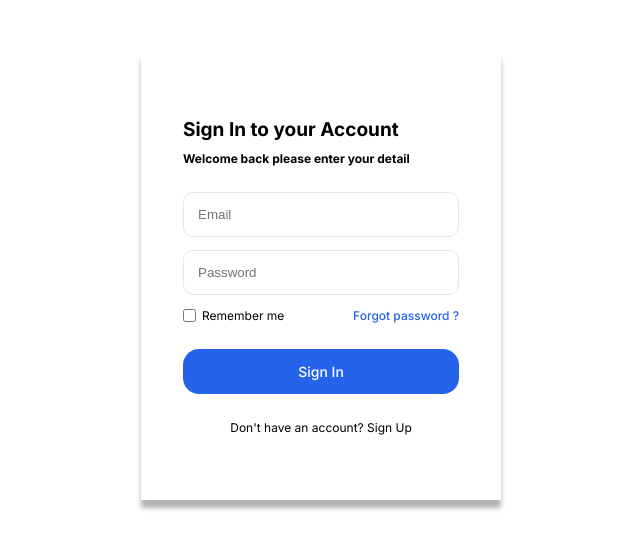
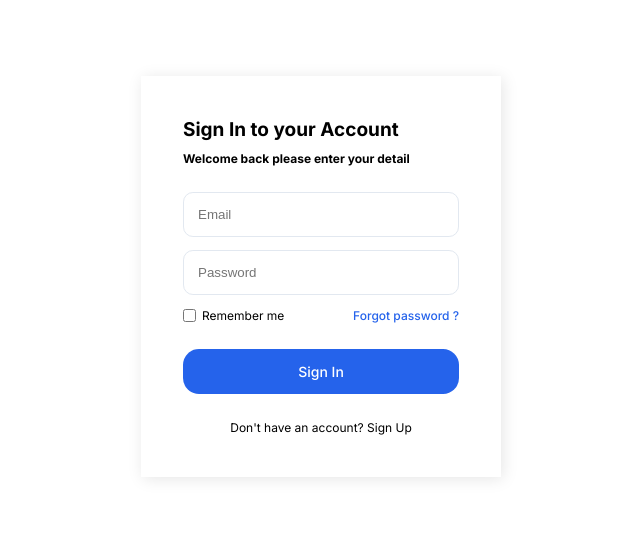
Before and after one commit to RizwansAccount/iptv-frontend, a React (Create React App) app: page /login in a window 1280 px wide. Shown: the part 124-674 px from the top of the page, without its empty margins (319-959 px from the left). Built offline with nearby package versions, Linux system fonts and the light colour scheme.

Commit message:
update the UI

```diff
--- a/src/components/Views/ViewAuth/style.css
+++ b/src/components/Views/ViewAuth/style.css
@@ -8,10 +8,10 @@
 
 .auth_card {
     background-color: white;
-    box-shadow: 0px 8px 5px 0px rgba(0, 0, 0, 0.3);
+    box-shadow: 2px 2px 15px 0px rgba(0, 0, 0, 0.1);
     display: flex;
     flex-direction: column;
     gap: 26px;
-    padding: 65px 42px;
+    padding: 42px;
     min-width: 360px;
 }
```
